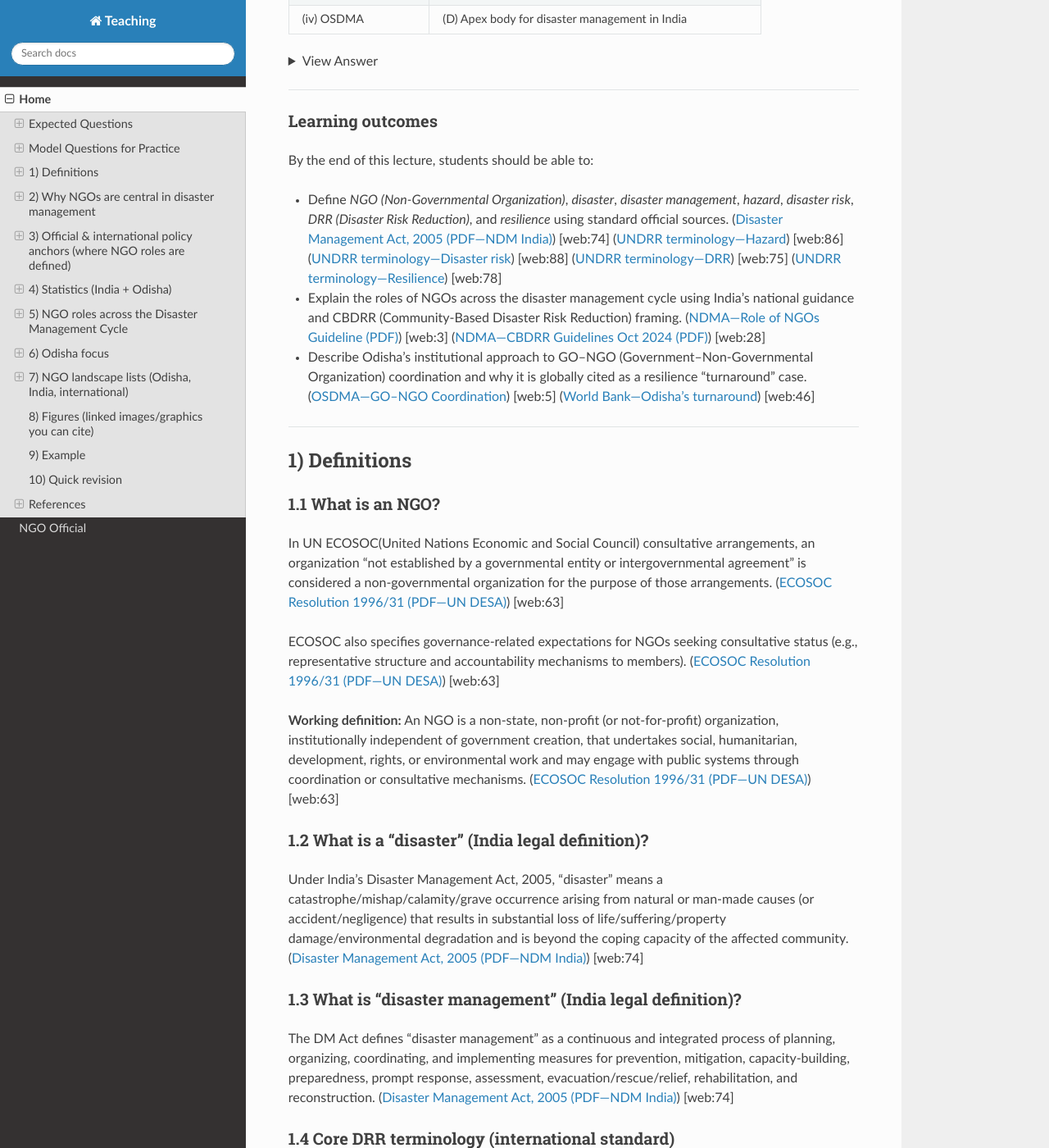
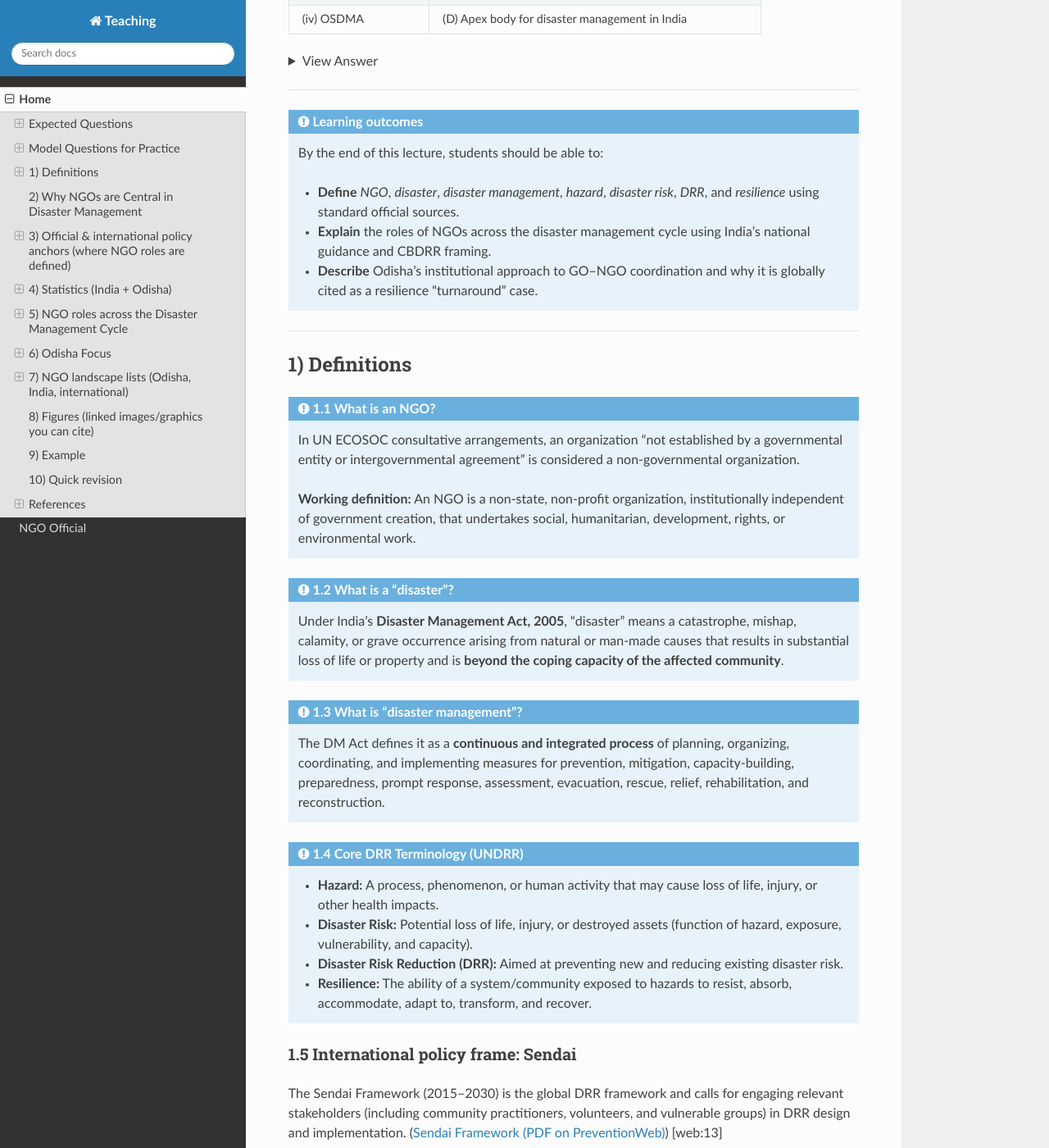
Before and after one commit to pulakeshpradhan/teaching, an MkDocs documentation site: the page built from docs/index.md, in a window 1280 px wide and 1400 px high, scrolled down 2855 px. Shown: the whole window at 82% size. Built offline with MkDocs 1.6.1, drawn with Linux system fonts in a browser that asks for light colours; nearby versions of some CDN libraries; some of the changed text lies outside the part shown.

Commit message:
style: improve page formatting with admonitions and better layout

```diff
--- a/docs/index.md
+++ b/docs/index.md
@@ -265,43 +265,34 @@ d) A is false but R is true.
 
 ---
 
-### Learning outcomes
+!!! abstract "Learning outcomes"
 
-By the end of this lecture, students should be able to:
+    By the end of this lecture, students should be able to:
 
-- Define *NGO (Non-Governmental Organization)*, *disaster*, *disaster management*, *hazard*, *disaster risk*, *DRR (Disaster Risk Reduction)*, and *resilience* using standard official sources. ([Disaster Management Act, 2005 (PDF—NDM India)](https://ndmindia.mha.gov.in/ndmi/images/The%20Disaster%20Management%20Act,%202005.pdf)) [web:74] ([UNDRR terminology—Hazard](https://www.undrr.org/terminology/hazard)) [web:86] ([UNDRR terminology—Disaster risk](https://www.undrr.org/terminology/disaster-risk)) [web:88] ([UNDRR terminology—DRR](https://www.undrr.org/terminology/disaster-risk-reduction)) [web:75] ([UNDRR terminology—Resilience](https://www.undrr.org/terminology/resilience)) [web:78]
-- Explain the roles of NGOs across the disaster management cycle using India’s national guidance and CBDRR (Community-Based Disaster Risk Reduction) framing. ([NDMA—Role of NGOs Guideline (PDF)](https://www.ddmakangra.org/public/ngo_corner/showimg%20(1).pdf)) [web:3] ([NDMA—CBDRR Guidelines Oct 2024 (PDF)](https://ndma.gov.in/sites/default/files/PDF/Guidelines/CBDRR_Guidelines_Oct_2024.pdf)) [web:28]
-- Describe Odisha’s institutional approach to GO–NGO (Government–Non-Governmental Organization) coordination and why it is globally cited as a resilience “turnaround” case. ([OSDMA—GO–NGO Coordination](https://www.osdma.org/capacity-building/go-ngo-coordination/)) [web:5] ([World Bank—Odisha’s turnaround](https://www.worldbank.org/en/news/opinion/2023/11/03/odisha-s-turnaround-in-disaster-management-has-lessons-for-the-world)) [web:46]
+    - **Define** *NGO*, *disaster*, *disaster management*, *hazard*, *disaster risk*, *DRR*, and *resilience* using standard official sources.
+    - **Explain** the roles of NGOs across the disaster management cycle using India’s national guidance and CBDRR framing.
+    - **Describe** Odisha’s institutional approach to GO–NGO coordination and why it is globally cited as a resilience “turnaround” case.
 
 ---
 
 ## 1) Definitions
 
-### 1.1 What is an NGO?
+!!! info "1.1 What is an NGO?"
+    In UN ECOSOC consultative arrangements, an organization “not established by a governmental entity or intergovernmental agreement” is considered a non-governmental organization.
 
-In UN ECOSOC(United Nations Economic and Social Council) consultative arrangements, an organization “not established by a governmental entity or intergovernmental agreement” is considered a non-governmental organization for the purpose of those arrangements. ([ECOSOC Resolution 1996/31 (PDF—UN DESA)](https://social.desa.un.org/sites/default/files/inline-files/resolution-1996-31.pdf)) [web:63]
+    **Working definition:** An NGO is a non-state, non-profit organization, institutionally independent of government creation, that undertakes social, humanitarian, development, rights, or environmental work.
 
-ECOSOC also specifies governance-related expectations for NGOs seeking consultative status (e.g., representative structure and accountability mechanisms to members). ([ECOSOC Resolution 1996/31 (PDF—UN DESA)](https://social.desa.un.org/sites/default/files/inline-files/resolution-1996-31.pdf)) [web:63]
+!!! info "1.2 What is a “disaster”?"
+    Under India’s **Disaster Management Act, 2005**, “disaster” means a catastrophe, mishap, calamity, or grave occurrence arising from natural or man-made causes that results in substantial loss of life or property and is **beyond the coping capacity of the affected community**.
 
-**Working definition:** An NGO is a non-state, non-profit (or not-for-profit) organization, institutionally independent of government creation, that undertakes social, humanitarian, development, rights, or environmental work and may engage with public systems through coordination or consultative mechanisms. ([ECOSOC Resolution 1996/31 (PDF—UN DESA)](https://social.desa.un.org/sites/default/files/inline-files/resolution-1996-31.pdf)) [web:63]
+!!! info "1.3 What is “disaster management”?"
+    The DM Act defines it as a **continuous and integrated process** of planning, organizing, coordinating, and implementing measures for prevention, mitigation, capacity-building, preparedness, prompt response, assessment, evacuation, rescue, relief, rehabilitation, and reconstruction.
 
-### 1.2 What is a “disaster” (India legal definition)?
-
-Under India’s Disaster Management Act, 2005, “disaster” means a catastrophe/mishap/calamity/grave occurrence arising from natural or man-made causes (or accident/negligence) that results in substantial loss of life/suffering/property damage/environmental degradation and is beyond the coping capacity of the affected community. ([Disaster Management Act, 2005 (PDF—NDM India)](https://ndmindia.mha.gov.in/ndmi/images/The%20Disaster%20Management%20Act,%202005.pdf)) [web:74]
-
-### 1.3 What is “disaster management” (India legal definition)?
-
-The DM Act defines “disaster management” as a continuous and integrated process of planning, organizing, coordinating, and implementing measures for prevention, mitigation, capacity-building, preparedness, prompt response, assessment, evacuation/rescue/relief, rehabilitation, and reconstruction. ([Disaster Management Act, 2005 (PDF—NDM India)](https://ndmindia.mha.gov.in/ndmi/images/The%20Disaster%20Management%20Act,%202005.pdf)) [web:74]
-
-### 1.4 Core DRR terminology (international standard)
-
-**Hazard:** A process, phenomenon, or human activity that may cause loss of life/injury/health impacts, property damage, social/economic disruption, or environmental degradation. ([UNDRR terminology—Hazard](https://www.undrr.org/terminology/hazard)) [web:86]
-
-**Disaster risk:** The potential loss of life, injury, or destroyed/damaged assets that could occur in a period of time, probabilistically as a function of hazard, exposure, vulnerability, and capacity. ([UNDRR terminology—Disaster risk](https://www.undrr.org/terminology/disaster-risk)) [web:88]
-
-**Disaster risk reduction (DRR):** Aimed at preventing new and reducing existing disaster risk and managing residual risk, strengthening resilience and supporting sustainable development. ([UNDRR terminology—DRR](https://www.undrr.org/terminology/disaster-risk-reduction)) [web:75]
-
-**Resilience:** The ability of a system/community/society exposed to hazards to resist, absorb, accommodate, adapt to, transform, and recover from hazard effects in a timely and efficient manner, including preserving/restoring essential structures/functions through risk management. ([UNDRR terminology—Resilience](https://www.undrr.org/terminology/resilience)) [web:78]
+!!! info "1.4 Core DRR Terminology (UNDRR)"
+    - **Hazard:** A process, phenomenon, or human activity that may cause loss of life, injury, or other health impacts.
+    - **Disaster Risk:** Potential loss of life, injury, or destroyed assets (function of hazard, exposure, vulnerability, and capacity).
+    - **Disaster Risk Reduction (DRR):** Aimed at preventing new and reducing existing disaster risk.
+    - **Resilience:** The ability of a system/community exposed to hazards to resist, absorb, accommodate, adapt to, transform, and recover.
 
 ### 1.5 International policy frame: Sendai
 
@@ -311,21 +302,17 @@ A UNDRR explainer page can be cited in short lecture notes and policy introducti
 
 ---
 
-## 2) Why NGOs are central in disaster management
+## 2) Why NGOs are Central in Disaster Management
 
-### 2.1 Complementarity with the state
+!!! success "2.1 Complementarity with the State"
+    - **Integrated Process:** The law frames disaster management as continuous (prevention-to-reconstruction), creating space for specialized actors.
+    - **Structured Partners:** NDMA guidelines treat NGOs as structured partners in preparedness, response, and recovery, not just ad-hoc helpers.
 
-India’s legal framing makes disaster management an integrated, continuous process requiring planning, coordination, and implementation across prevention-to-reconstruction, which creates a space for specialized and community-linked actors to supplement government capacity. ([Disaster Management Act, 2005 (PDF—NDM India)](https://ndmindia.mha.gov.in/ndmi/images/The%20Disaster%20Management%20Act,%202005.pdf)) [web:74]
+!!! success "2.2 CBDRR Lens (Community-First)"
+    - **Local Transformation:** Guidelines explicitly frame NGOs and CSOs as key to transforming communities toward self-reliance.
 
-NDMA’s dedicated guideline on the “Role of NGOs” provides an official basis to treat NGOs as structured partners (not ad-hoc actors) across preparedness, response, and recovery, including coordination expectations. ([NDMA—Role of NGOs Guideline (PDF)](https://www.ddmakangra.org/public/ngo_corner/showimg%20(1).pdf)) [web:3]
-
-### 2.2 CBDRR lens (community-first)
-
-NDMA’s CBDRR Guidelines explicitly frame CSOs/NGOs and CBOs, alongside PRIs, as key actors in transforming communities toward self-reliance in dealing with disasters. ([NDMA—CBDRR Guidelines Oct 2024 (PDF)](https://ndma.gov.in/sites/default/files/PDF/Guidelines/CBDRR_Guidelines_Oct_2024.pdf)) [web:28]
-
-### 2.3 Governance and legitimacy (UN perspective)
-
-ECOSOC consultative arrangements emphasize that NGOs should have representative structures and accountability mechanisms, which is relevant when discussing NGO legitimacy in disaster governance. ([ECOSOC Resolution 1996/31 (PDF—UN DESA)](https://social.desa.un.org/sites/default/files/inline-files/resolution-1996-31.pdf)) [web:63]
+!!! success "2.3 Governance and Legitimacy"
+    - **Accountability:** NGOs are expected to have representative structures and accountability, crucial for legitimacy in governance.
 
 ---
 
@@ -395,28 +382,27 @@ The CBDRR Guidelines emphasize community-centered methods where NGOs/CSOs help e
 
 ---
 
-## 6) Odisha focus
+## 6) Odisha Focus
 
-### 6.1 GO–NGO coordination (official mechanisms)
+### 6.1 GO–NGO Coordination (Official Mechanisms)
 
-OSDMA maintains GO–NGO coordination information, including an official registration interface to help coordinate disaster-related NGO activities. ([OSDMA—GO–NGO Coordination](https://www.osdma.org/capacity-building/go-ngo-coordination/)) [web:5] ([OSDMA—NGO Registration](https://www.osdma.org/ngo-registration/)) [web:32]
+OSDMA maintains GO–NGO coordination information, including an official registration interface to help coordinate disaster-related NGO activities.
 
-**Teaching point:** In academic writing, treat this as the *official coordination gateway* for Odisha, and then document individual NGOs using their official portfolios and credible evaluations. ([OSDMA—NGO Registration](https://www.osdma.org/ngo-registration/)) [web:32]
+!!! tip "Teaching Point"
+    In academic writing, treat **OSDMA** as the *official coordination gateway* for Odisha. Document individual NGOs using their official portfolios and credible evaluations.
 
-### 6.2 Odisha networks / examples
+### 6.2 Odisha Networks / Examples
 
-- **ODMP (Odisha Development Management Programme)** is a state-level NGO network established after the 1999 cyclone (official site). ([ODMP—Official website](https://odmp.in)) [web:33]
-- **Odisha Red Cross** provides official state-level interface to the Indian Red Cross Society’s work. ([Odisha Red Cross](https://odisharedcross.org)) [web:42]
+- **ODMP (Odisha Development Management Programme):** A state-level NGO network established after the 1999 cyclone.
+- **Odisha Red Cross:** The official state-level interface to the Indian Red Cross Society.
 
-### 6.3 Case-based teaching: Cyclone Phailin (2013)
+### 6.3 Case-Based Teaching: Cyclone Phailin (2013)
 
-UNDP’s assessment provides an official evaluation-style document you can cite for community mobilization/volunteer contributions during Phailin response. ([UNDP—Phailin assessment (PDF)](https://ndmindia.mha.gov.in/ndmi/images/pdf/PhailinReport-UNDP-Odisha.pdf)) [web:20]
+UNDP’s assessment provides an official evaluation-style document you can cite for **community mobilization** and **volunteer contributions**.
 
-A journal-style case study paper can be used to illustrate preparedness measures and institutional learning in Odisha. ([UKSCIP paper—Phailin cyclone case study (PDF)](https://ojs.ukscip.com/index.php/ptnd/article/download/1133/970/7953)) [web:16]
+### 6.4 Case-Based Teaching: Cyclone Fani (2019)
 
-### 6.4 Case-based teaching: Cyclone Fani (2019) and NGO response reporting
-
-ActionAid’s official response reporting can be used as a primary source for describing NGO relief actions and targeted support components. ([ActionAid—Disaster responses across India (incl. 2019)](https://www.actionaidindia.org/emergency/response-to-disasters-across-india-2019/)) [web:21]
+ActionAid’s official response reporting can be used as a primary source for describing NGO relief actions.
 
 ---
 
--- a/mkdocs.yml
+++ b/mkdocs.yml
@@ -1,6 +1,10 @@
 site_name: Teaching
 theme:
   name: readthedocs
+markdown_extensions:
+  - admonition
+  - pymdownx.details
+  - pymdownx.superfences
 nav:
   - Home: index.md
   - NGO Official: "NGO official.pdf"
```
